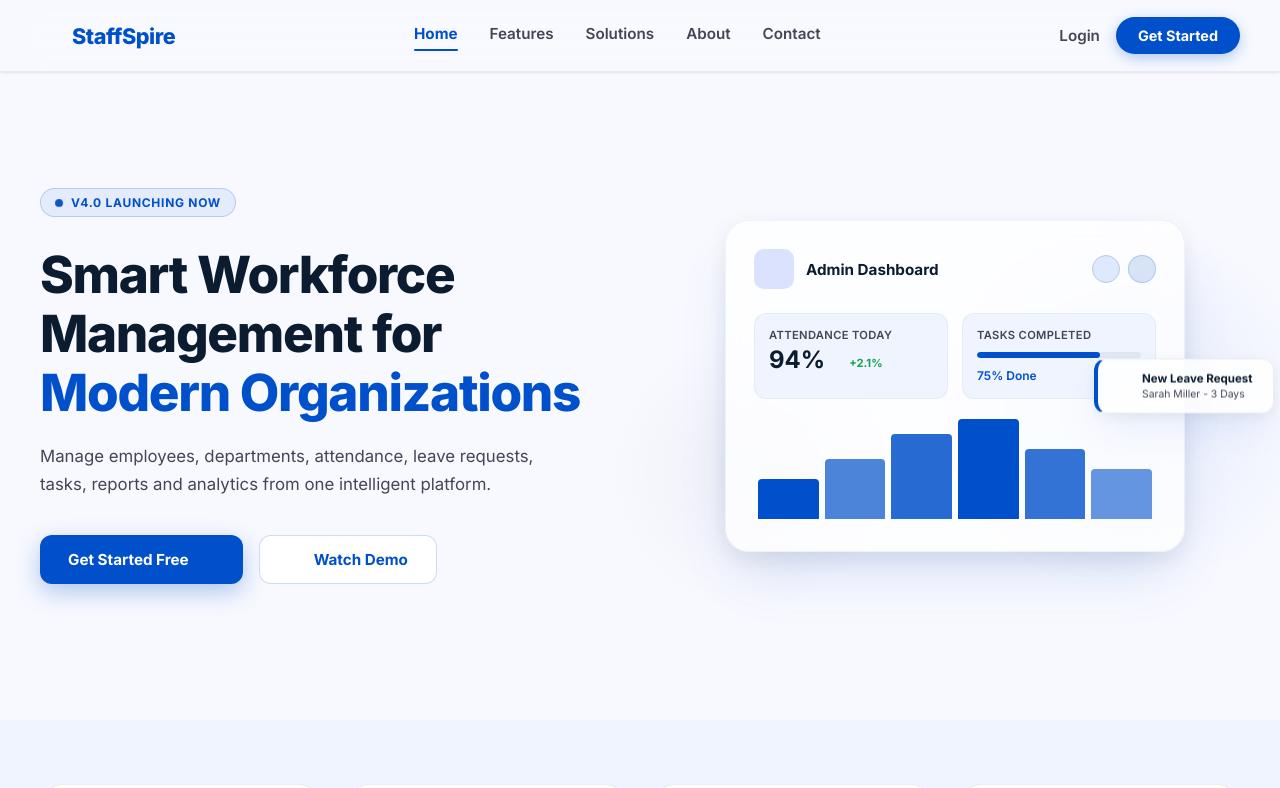
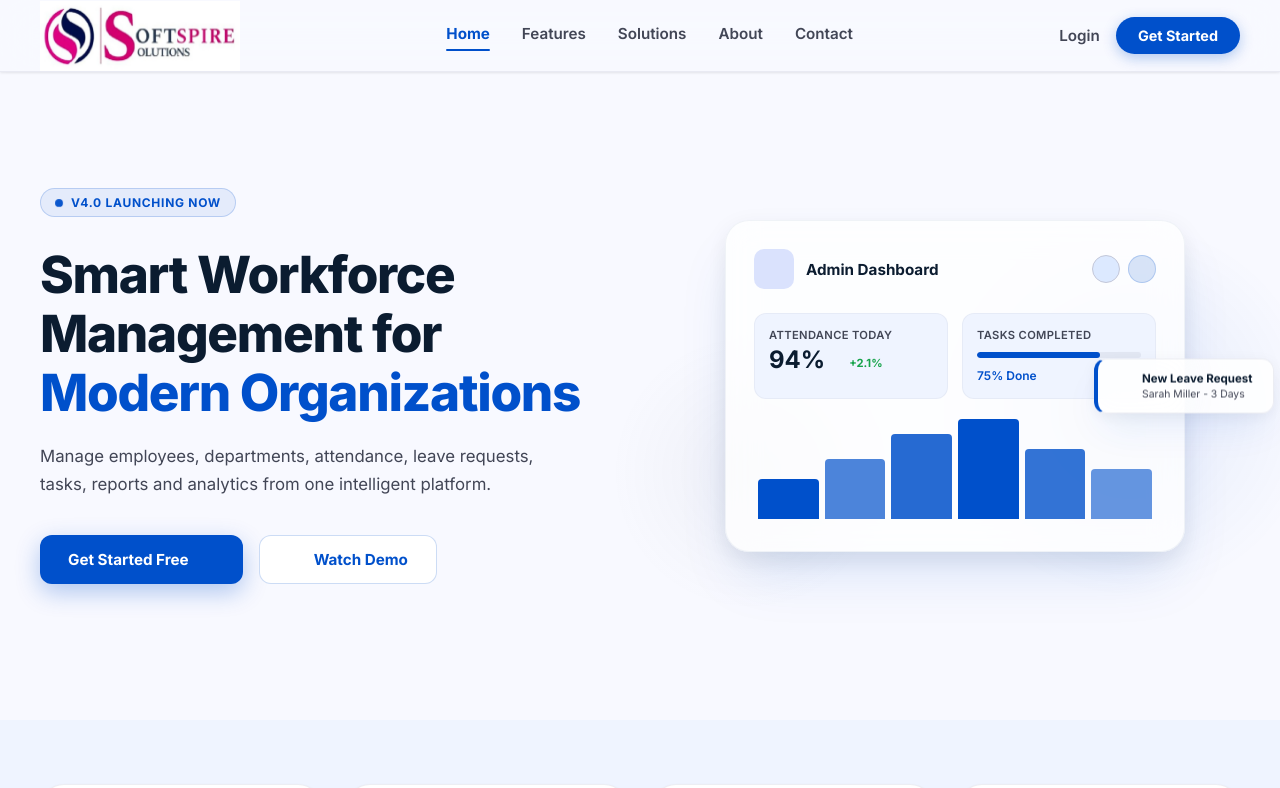
Before and after one commit to BBSHREY247/Staffspire-Project, a React (Vite) app in the folder frontend/: page / in a window 1280 px wide. Shown: the top 788 px of the page. Built offline with nearby package versions, Linux system fonts and the light colour scheme.

Commit message:
small logo update

```diff
--- a/frontend/src/components/public/Navbar.jsx
+++ b/frontend/src/components/public/Navbar.jsx
@@ -9,8 +9,7 @@ function Navbar() {
         <header className="ss-navbar">
             {/* Logo */}
             <Link to="/" className="ss-nav-logo">
-                <span className="material-symbols-outlined ss-nav-logo-icon">corporate_fare</span>
-                <span className="ss-nav-logo-text">StaffSpire</span>
+                <img className="logo_public" src="../src/assets/Softspire_Logo.jpeg" alt="" />
             </Link>
 
             {/* Nav Links */}
--- a/frontend/src/styles/public.css
+++ b/frontend/src/styles/public.css
@@ -95,6 +95,11 @@
     letter-spacing: -0.02em;
 }
 
+.logo_public {
+    width: 200px;
+    height: 70px;
+}
+
 .ss-nav-links {
     display: flex;
     align-items: center;
```
